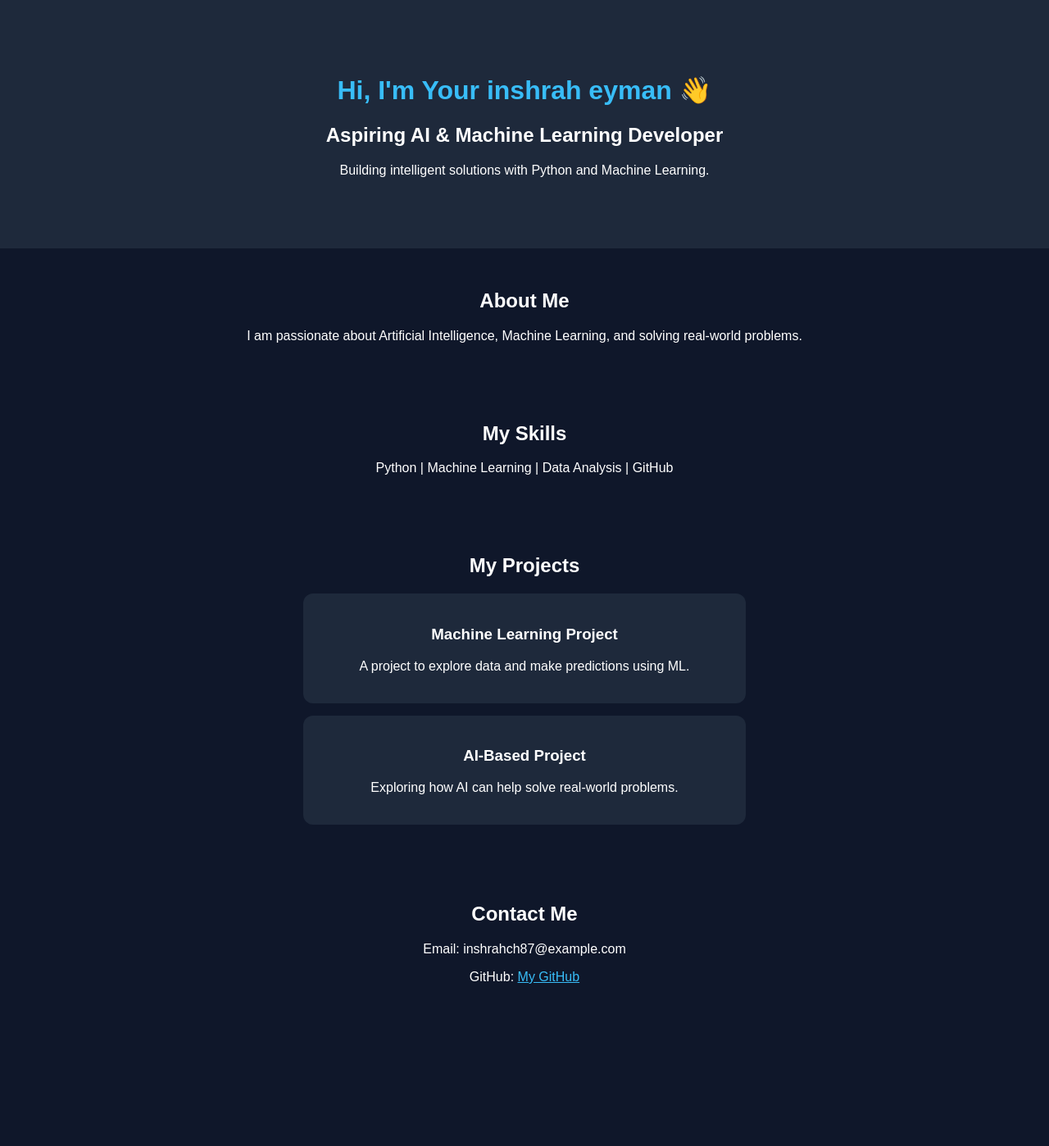
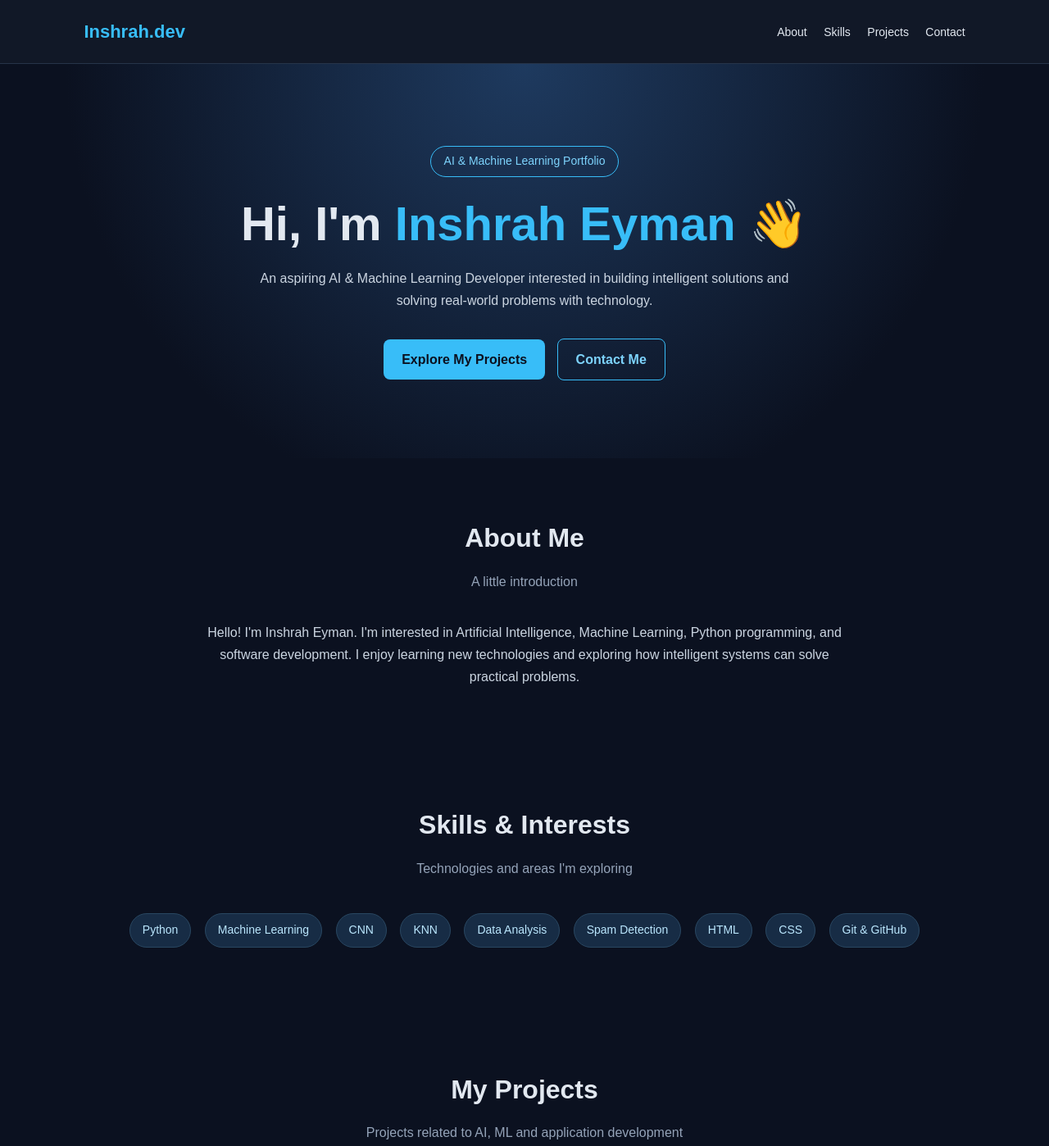
Before and after one commit to inshrahch87-collab/ai-ml-portfolio, a plain HTML site: page index.html in a window 1280 px wide. Shown: the top 1398 px of the page at 82% size. Before the commit the page ends 1247 px from the top, so only its background shows below. Drawn offline with Linux system fonts and the light colour scheme.

Commit message:
Update index.html

```diff
--- a/index.html
+++ b/index.html
@@ -3,78 +3,344 @@
 <head>
   <meta charset="UTF-8">
   <meta name="viewport" content="width=device-width, initial-scale=1.0">
-  <title>AI/ML Portfolio</title>
+
+  <title>Inshrah Eyman | AI & ML Portfolio</title>
+  <meta name="description" content="Explore Inshrah Eyman's AI, Machine Learning and software projects.">
 
   <style>
+    * {
+      margin: 0;
+      padding: 0;
+      box-sizing: border-box;
+      scroll-behavior: smooth;
+    }
+
     body {
-      margin: 0;
       font-family: Arial, sans-serif;
-      background: #0f172a;
-      color: white;
-      text-align: center;
+      background: #0b1120;
+      color: #e2e8f0;
+      line-height: 1.7;
+    }
+
+    nav {
+      display: flex;
+      justify-content: space-between;
+      align-items: center;
+      flex-wrap: wrap;
+      gap: 15px;
+      padding: 20px 8%;
+      background: #111827;
+      position: sticky;
+      top: 0;
+      z-index: 10;
+      border-bottom: 1px solid #263449;
+    }
+
+    .logo {
+      color: #38bdf8;
+      font-size: 22px;
+      font-weight: bold;
+    }
+
+    nav a {
+      color: #e2e8f0;
+      text-decoration: none;
+      margin-left: 16px;
+      font-size: 14px;
+    }
+
+    nav a:hover {
+      color: #38bdf8;
     }
 
     header {
-      padding: 70px 20px;
-      background: #1e293b;
+      text-align: center;
+      padding: 100px 20px 90px;
+      background: radial-gradient(circle at top, #1e3a5f, #0b1120 70%);
     }
 
-    h1 { color: #38bdf8; }
+    .tag {
+      display: inline-block;
+      border: 1px solid #38bdf8;
+      color: #7dd3fc;
+      padding: 6px 16px;
+      border-radius: 30px;
+      margin-bottom: 22px;
+      font-size: 14px;
+    }
+
+    h1 {
+      font-size: clamp(36px, 6vw, 58px);
+      line-height: 1.2;
+      margin-bottom: 18px;
+    }
+
+    h1 span {
+      color: #38bdf8;
+    }
+
+    header p {
+      color: #cbd5e1;
+      max-width: 650px;
+      margin: 0 auto 28px;
+    }
+
+    .btn {
+      display: inline-block;
+      padding: 11px 22px;
+      border-radius: 8px;
+      text-decoration: none;
+      margin: 5px;
+      font-weight: bold;
+      background: #38bdf8;
+      color: #0b1120;
+    }
+
+    .btn-outline {
+      border: 1px solid #38bdf8;
+      background: transparent;
+      color: #7dd3fc;
+    }
 
     section {
-      padding: 30px 20px;
+      padding: 70px 8%;
+      max-width: 1200px;
+      margin: auto;
+      scroll-margin-top: 80px;
     }
 
-    .project {
-      background: #1e293b;
-      margin: 15px auto;
-      padding: 20px;
-      max-width: 500px;
-      border-radius: 12px;
+    .section-title {
+      text-align: center;
+      font-size: 32px;
+      margin-bottom: 12px;
     }
 
-    a { color: #38bdf8; }
+    .section-subtitle {
+      text-align: center;
+      color: #94a3b8;
+      margin-bottom: 35px;
+    }
+
+    .about {
+      max-width: 800px;
+      margin: auto;
+      text-align: center;
+      color: #cbd5e1;
+    }
+
+    .grid {
+      display: grid;
+      grid-template-columns: repeat(auto-fit, minmax(230px, 1fr));
+      gap: 22px;
+    }
+
+    .card {
+      background: #111c30;
+      border: 1px solid #263449;
+      border-radius: 14px;
+      padding: 25px;
+      transition: transform 0.2s, border-color 0.2s;
+    }
+
+    .card:hover {
+      transform: translateY(-5px);
+      border-color: #38bdf8;
+    }
+
+    .card .emoji {
+      font-size: 30px;
+    }
+
+    .card h3 {
+      color: #7dd3fc;
+      margin: 12px 0;
+    }
+
+    .card p {
+      color: #cbd5e1;
+      font-size: 15px;
+    }
+
+    .skill {
+      display: inline-block;
+      background: #172c45;
+      border: 1px solid #294761;
+      color: #bae6fd;
+      padding: 8px 15px;
+      border-radius: 25px;
+      margin: 6px;
+      font-size: 14px;
+    }
+
+    #contact {
+      text-align: center;
+      background: #111827;
+      border-radius: 18px;
+      margin-bottom: 50px;
+    }
+
+    #contact a {
+      color: #7dd3fc;
+      overflow-wrap: anywhere;
+    }
+
+    footer {
+      text-align: center;
+      padding: 25px;
+      color: #94a3b8;
+      border-top: 1px solid #263449;
+      font-size: 14px;
+    }
+
+    @media (max-width: 600px) {
+      nav {
+        justify-content: center;
+      }
+
+      nav a {
+        margin: 0 7px;
+      }
+
+      header {
+        padding: 70px 18px;
+      }
+
+      section {
+        padding: 50px 20px;
+      }
+    }
   </style>
 </head>
 
 <body>
+
+  <nav>
+    <div class="logo">Inshrah.dev</div>
+    <div>
+      <a href="#about">About</a>
+      <a href="#skills">Skills</a>
+      <a href="#projects">Projects</a>
+      <a href="#contact">Contact</a>
+    </div>
+  </nav>
+
   <header>
-    <h1>Hi, I'm Your inshrah eyman 👋</h1>
-    <h2>Aspiring AI & Machine Learning Developer</h2>
-    <p>Building intelligent solutions with Python and Machine Learning.</p>
+    <div class="tag">AI & Machine Learning Portfolio</div>
+
+    <h1>Hi, I'm <span>Inshrah Eyman</span> 👋</h1>
+
+    <p>
+      An aspiring AI & Machine Learning Developer
+      interested in building intelligent solutions
+      and solving real-world problems with technology.
+    </p>
+
+    <a class="btn" href="#projects">Explore My Projects</a>
+    <a class="btn btn-outline" href="#contact">Contact Me</a>
   </header>
 
-  <section>
-    <h2>About Me</h2>
+  <section id="about">
+    <h2 class="section-title">About Me</h2>
+    <p class="section-subtitle">A little introduction</p>
+
+    <div class="about">
+      <p>
+        Hello! I'm Inshrah Eyman. I'm interested in
+        Artificial Intelligence, Machine Learning,
+        Python programming, and software development.
+        I enjoy learning new technologies and exploring
+        how intelligent systems can solve practical problems.
+      </p>
+    </div>
+  </section>
+
+  <section id="skills">
+    <h2 class="section-title">Skills & Interests</h2>
+    <p class="section-subtitle">
+      Technologies and areas I'm exploring
+    </p>
+
+    <div style="text-align:center">
+      <span class="skill">Python</span>
+      <span class="skill">Machine Learning</span>
+      <span class="skill">CNN</span>
+      <span class="skill">KNN</span>
+      <span class="skill">Data Analysis</span>
+      <span class="skill">Spam Detection</span>
+      <span class="skill">HTML</span>
+      <span class="skill">CSS</span>
+      <span class="skill">Git & GitHub</span>
+    </div>
+  </section>
+
+  <section id="projects">
+    <h2 class="section-title">My Projects</h2>
+    <p class="section-subtitle">
+      Projects related to AI, ML and application development
+    </p>
+
+    <div class="grid">
+
+      <div class="card">
+        <div class="emoji">📱</div>
+        <h3>Mobile Study Planner</h3>
+        <p>
+          A mobile application project focused on helping
+          students organize study schedules, plan tasks,
+          and manage their study routines.
+        </p>
+        <p><strong>Area:</strong> Mobile Application Development</p>
+      </div>
+
+      <div class="card">
+        <div class="emoji">🧠</div>
+        <h3>CNN & KNN Project</h3>
+        <p>
+          A machine learning and deep learning project
+          exploring CNN and KNN approaches for learning
+          patterns from data and making predictions.
+        </p>
+        <p><strong>Area:</strong> AI / Machine Learning</p>
+      </div>
+
+      <div class="card">
+        <div class="emoji">📧</div>
+        <h3>Spam Email Detector</h3>
+        <p>
+          An email classification project focused on
+          identifying spam and legitimate emails using
+          machine learning techniques.
+        </p>
+        <p><strong>Area:</strong> Text Classification</p>
+      </div>
+
+    </div>
+  </section>
+
+  <section id="contact">
+    <h2 class="section-title">Let's Connect</h2>
+    <p class="section-subtitle">
+      Feel free to reach out for learning and project discussions.
+    </p>
+
     <p>
-      I am passionate about Artificial Intelligence,
-      Machine Learning, and solving real-world problems.
+      Email:
+      <a href="mailto:inshrahch87@gmail.com">
+        inshrahch87@gmail.com
+      </a>
+    </p>
+
+    <p style="margin-top:20px">
+      <a class="btn" href="mailto:inshrahch87@gmail.com">
+        Send Me an Email
+      </a>
     </p>
   </section>
 
-  <section>
-    <h2>My Skills</h2>
-    <p>Python | Machine Learning | Data Analysis | GitHub</p>
-  </section>
+  <footer>
+    <p>© 2026 Inshrah Eyman | AI & ML Portfolio</p>
+    <p>Built with HTML & CSS and hosted on GitHub Pages.</p>
+  </footer>
 
-  <section>
-    <h2>My Projects</h2>
-
-    <div class="project">
-      <h3>Machine Learning Project</h3>
-      <p>A project to explore data and make predictions using ML.</p>
-    </div>
-
-    <div class="project">
-      <h3>AI-Based Project</h3>
-      <p>Exploring how AI can help solve real-world problems.</p>
-    </div>
-  </section>
-
-  <section>
-    <h2>Contact Me</h2>
-    <p>Email: inshrahch87@example.com</p>
-    <p>GitHub: <a href="https://github.com/">My GitHub</a></p>
-  </section>
 </body>
 </html>
```
